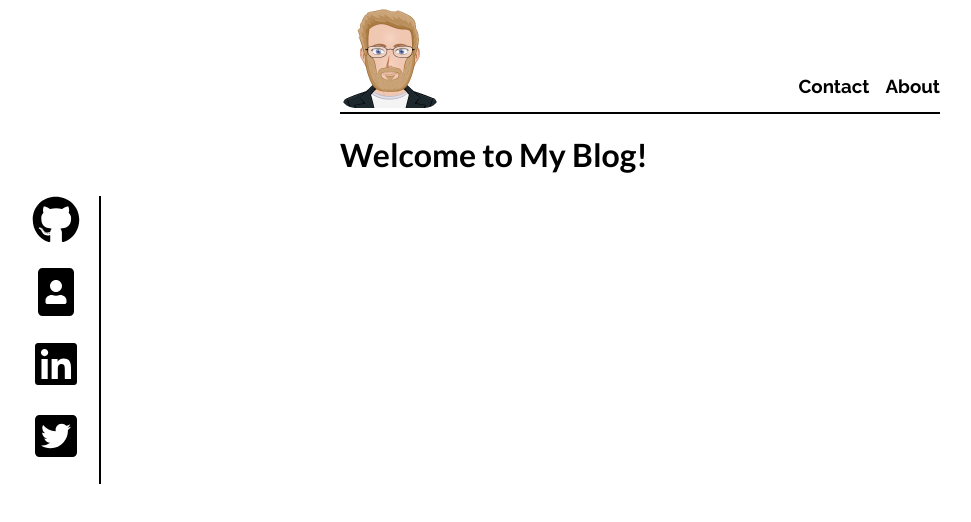
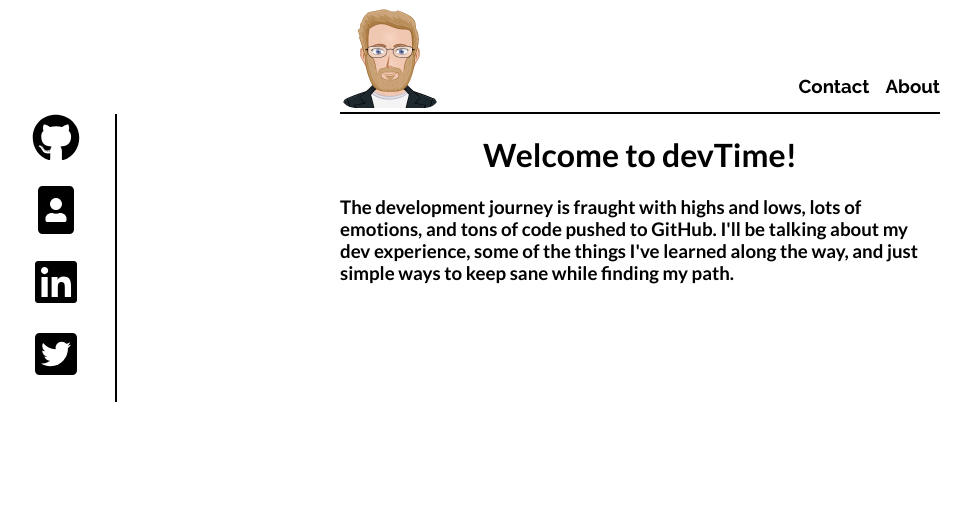
Before and after one commit to nedmorgan/ned-blog, a Gatsby site: page / in a window 1280 px wide. Shown: the whole page, without its empty margins (0-971 px from the left). Built offline with nearby package versions, Linux system fonts and the light colour scheme; Gatsby itself is replaced by a stand-in of ours.

Commit message:
added graphql query to layout compontent

```diff
--- a/src/components/layout.js
+++ b/src/components/layout.js
@@ -1,5 +1,5 @@
 import React from "react"
-import { Link } from "gatsby"
+import { Link, graphql, useStaticQuery } from "gatsby"
 import styled from "styled-components"
 import { Helmet } from "react-helmet"
 
@@ -33,11 +33,23 @@ const LayoutContainer = styled.div`
   }
 `
 
-export default ({ children }) => (
+export default ({ children }) => {
+  const data = useStaticQuery(
+    graphql`
+      query {
+        site {
+          siteMetadata {
+            title
+          }
+        }
+      }
+    `
+  )
+  return (
     <div>
       <LayoutContainer>
         <Helmet>
-        <title>Ned's Dev Blog</title>
+          <title>{data.site.siteMetadata.title}</title>
           <meta
             name="description"
             content="A development blog that goes through my journey traversing the world of software development and all the learning that goes with it"
@@ -47,7 +59,10 @@ export default ({ children }) => (
             content="development, web, software, engineering, javascript, react, dev, developer"
           />
           <meta name="author" content="Ned Morgan" />
-        <meta name="viewport" content="width=device-width, initial-scale=1.0" />
+          <meta
+            name="viewport"
+            content="width=device-width, initial-scale=1.0"
+          />
           <meta charset="UTF-8" />
           <meta name="referrer" content="origin" />
         </Helmet>
@@ -66,3 +81,4 @@ export default ({ children }) => (
       {children}
     </div>
   )
+}
--- a/src/components/social.js
+++ b/src/components/social.js
@@ -16,7 +16,8 @@ const SocialContainer = styled.div`
   flex-direction: column;
   align-items: center;
   border-right: 2px solid black;
-  padding-right: 1em;
+  padding-right: 2em;
+  position: absolute;
 
   .icon {
     font-size: 3em;
--- a/src/pages/index.js
+++ b/src/pages/index.js
@@ -4,17 +4,27 @@ import Layout from "../components/layout"
 import Social from "../components/social"
 
 const IndexContainer = styled.div`
-  font-family: "Lato";
+  font-family: "Lato", sans-serif;
   font-weight: 400;
   width: 600px;
   margin: 0 auto;
+
+  h1 {
+    text-align: center;
+  }
 `
 
 export default () => (
   <Layout>
+    <Social />
     <IndexContainer>
-      <h1>Welcome to My Blog!</h1>
+      <h1>Welcome to devTime!</h1>
+      <h3>
+        The development journey is fraught with highs and lows, lots of
+        emotions, and tons of code pushed to GitHub. I'll be talking about my
+        dev experience, some of the things I've learned along the way, and just
+        simple ways to keep sane while finding my path.
+      </h3>
     </IndexContainer>
-    <Social />
   </Layout>
 )
```
Lines whose indentation alone changed are shown as unchanged.
